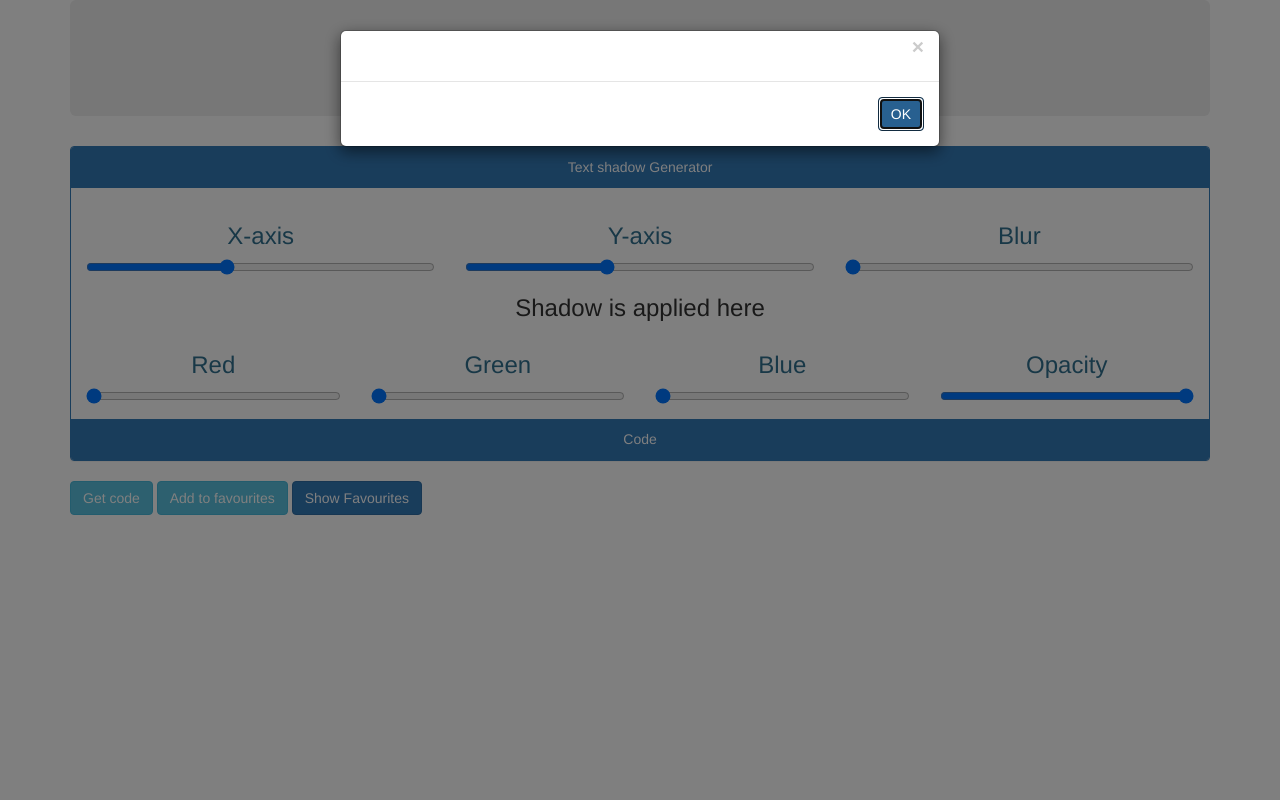
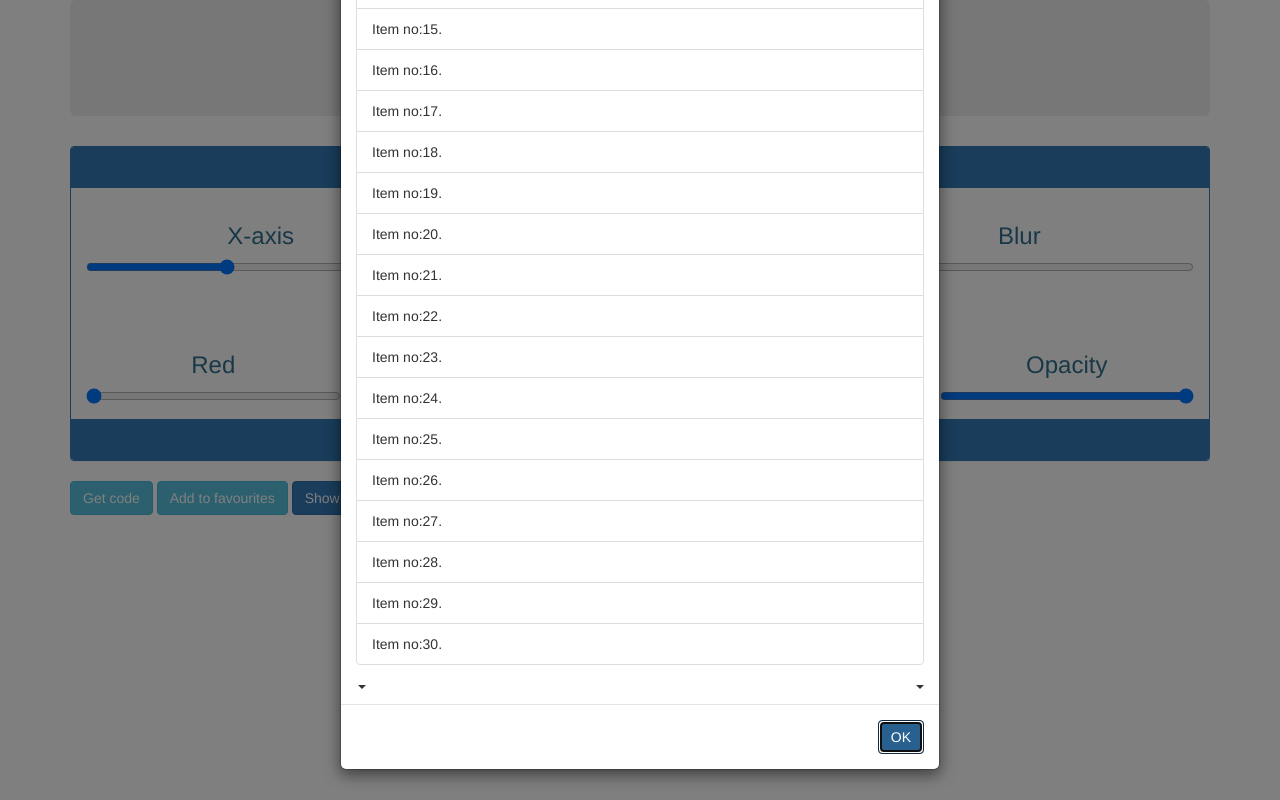
Before and after one commit to kounelios13/miniTextShadowGenerator, a website: page demo.html in a window 1280 px wide. Both pictures are taken after a click on the element "Show Favourites". Drawn offline with Linux system fonts and the light colour scheme.

Commit message:
updated branch

```diff
--- a/demo.html
+++ b/demo.html
@@ -13,23 +13,48 @@
 	.fix{
 		margin-top: 8px;
 	}
+	.no-display{
+		display: none;
+	}
+	.upside{
+		transform:rotate(180deg);
+	}
     </style>
 	<script>
 	var gen=new TextShadow("#sample").activateGenerator();
+	var list;
+	var ul;
+	$(function(){
 
-	$(function(){
 		$("#button").on("click",function(){
 		var text="<h3 class='text-primary text-center'>text-shadow:"+gen.getCode()+";</h3>";
 			bootbox.alert(text);
 		});
 		$('#showFavourites').click(function(){
-			var list=gen.getFavourites();
-			var ul="<ul class='fix list-group'>\n";
-			for(var i=0,max=list.length;i<max;i++)
-				ul+="<li class='list-group-item'>text-shadow:"+list[i]+";</li>";
-			ul+="</ul>";
+			list=gen.getFavourites();
+			ul="<ul class='fix list-group'>\n";
+			var carrets="<div class='row'><div class='col-md-6'><b class='caret show_more pull-left'/></div>"
+			+"<div class='col-md-6'><b class='caret show_less pull-right'/></div></div>";
+			if(list.length<1)
+				for(var i=0;i<30;i++){
+					ul+="<li class='list-group-item'> Item no:"+(i+1)+".</li>";
+					list.push(i+1);
+				}
+			else
+				for(var i=0,max=list.length;i<max;i++)
+					ul+="<li class='list-group-item'>text-shadow:"+list[i]+";</li>";
+			ul+="</ul>"+carrets;
+
+			var items=$(".fix .list-group-item");
+			for(var i=0;i<list.length- Math.floor(list.length % 10);i++)
+				$(items[i]).addClass("no-display");
 			bootbox.alert(ul);
 			return ul;
+		});
+		$(document).on("click"," .show_less",function(){
+			var current_total=list.length;
+
+
 		});
 	});
 	</script>
```
